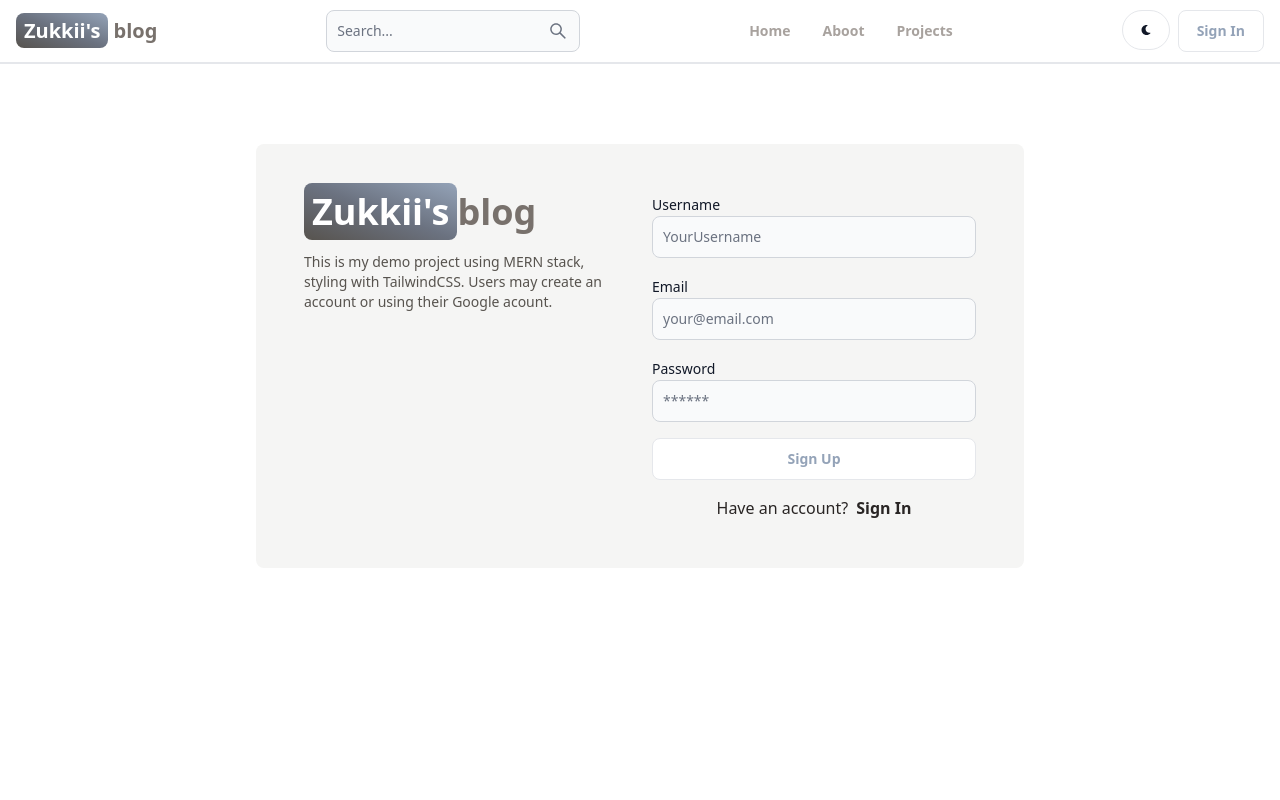
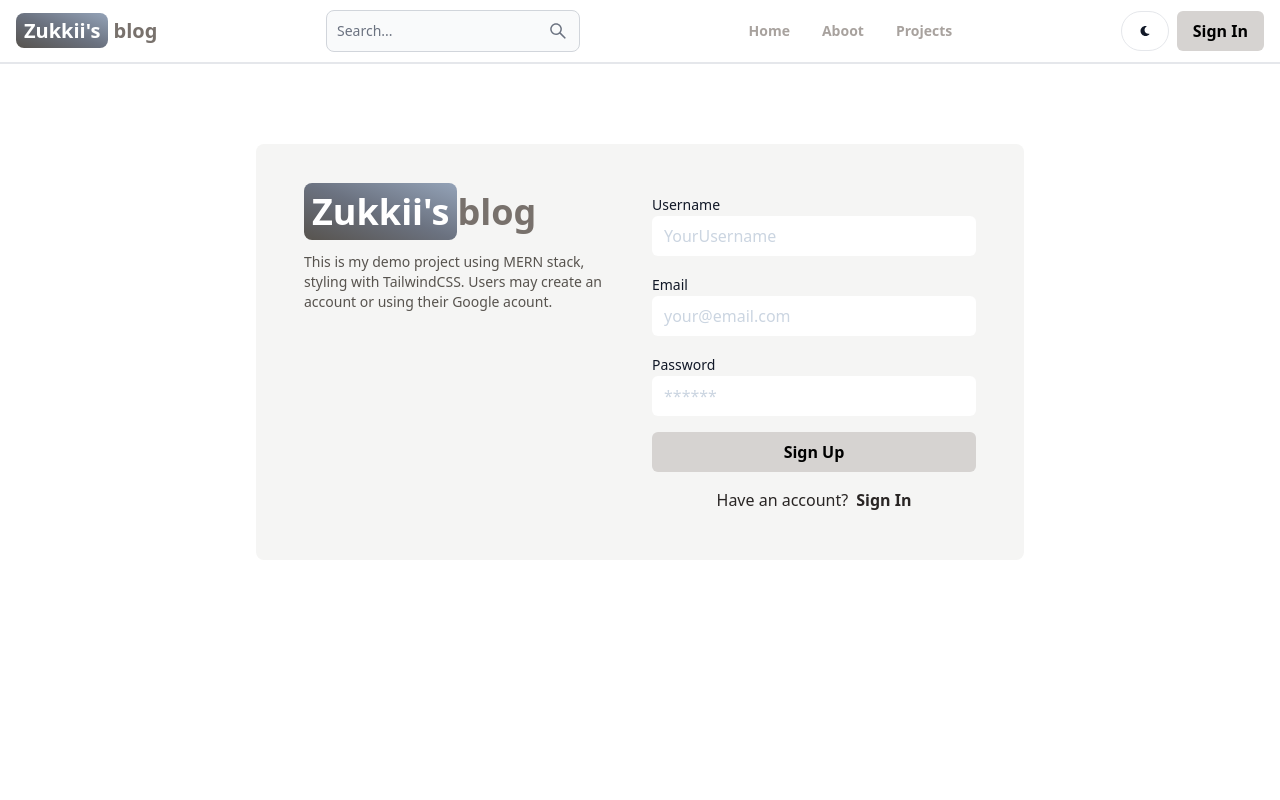
Before and after one commit to KaiIemsawat/blog-clone-101, a React (Vite) app in the folder client/: page /sign-up in a window 1280 px wide. Shown: the top 800 px of the page. Built offline with nearby package versions, Linux system fonts and the light colour scheme.

Commit message:
rework on styling, remove flowbite replace with tailwind

```diff
--- a/client/src/App.jsx
+++ b/client/src/App.jsx
@@ -6,6 +6,7 @@ import SignIn from "./pages/SignIn";
 import Dashboard from "./pages/Dashboard";
 import Projects from "./pages/Projects";
 import Header from "./components/Header";
+import Footer from "./components/Footer";
 
 export default function App() {
   return (
@@ -19,6 +20,7 @@ export default function App() {
         <Route path="/dashboard" element={<Dashboard />} />
         <Route path="/projects" element={<Projects />} />
       </Routes>
+      <Footer />
     </BrowserRouter>
   );
 }
--- /dev/null
+++ b/client/src/components/Footer.jsx
@@ -0,0 +1,3 @@
+export default function Footer() {
+  return <div>Footer</div>;
+}
--- a/client/src/components/Header.jsx
+++ b/client/src/components/Header.jsx
@@ -33,11 +33,9 @@ const Header = () => {
           <FaMoon />
         </Button>
         <Link to="/sign-in">
-          <Button color="gray">
-            <span className="font-semibold text-slate-400 hover:text-slate-800 hover:underline">
-              Sign In
-            </span>
-          </Button>
+          <button className="rounded-md bg-stone-300 px-4 py-2 duration-300 hover:bg-stone-600 hover:text-slate-200 hover:underline">
+            <span className="font-semibold">Sign In</span>
+          </button>
         </Link>
         <Navbar.Toggle />
       </div>
--- a/client/src/pages/SignUp.jsx
+++ b/client/src/pages/SignUp.jsx
@@ -70,43 +70,48 @@ export default function SignUp() {
           <form className="flex flex-col gap-4" onSubmit={handleSubmit}>
             <div>
               <Label value="Username" />
-              <TextInput
+              <input
                 type="text"
                 placeholder="YourUsername"
                 id="username"
                 onChange={onChange}
+                className="w-full rounded-md border-none border-slate-300 placeholder-slate-300 focus:ring-slate-400 focus:ring-offset-2"
               />
             </div>
             <div>
               <Label value="Email" />
-              <TextInput
+              <input
                 type="email"
                 placeholder="your@email.com"
                 id="email"
                 onChange={onChange}
+                className="w-full rounded-md border-none border-slate-300 placeholder-slate-300 focus:ring-slate-400 focus:ring-offset-2"
               />
             </div>
             <div>
               <Label value="Password" />
-              <TextInput
+              <input
                 type="password"
                 placeholder="******"
                 id="password"
                 onChange={onChange}
+                className="w-full rounded-md border-none border-slate-300 placeholder-slate-300 focus:ring-slate-400 focus:ring-offset-2"
               />
             </div>
-            <Button color="gray" type="submit" disabled={loading}>
+            <button
+              type="submit"
+              disabled={loading}
+              className="w-full rounded-md bg-stone-300 py-2 duration-300 hover:bg-stone-600 hover:text-slate-200 hover:underline"
+            >
               {loading ? (
                 <>
                   <Spinner size="sm" />
                   <span className="pl-3">Loading</span>
                 </>
               ) : (
-                <span className="font-semibold text-slate-400 hover:text-slate-800 hover:underline">
-                  Sign Up
-                </span>
+                <span className="font-semibold">Sign Up</span>
               )}
-            </Button>
+            </button>
           </form>
           <div className="mt-4 flex justify-center gap-2 font-light text-stone-800">
             <span>Have an account? </span>
```
